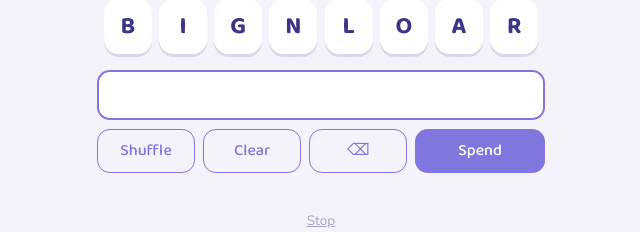
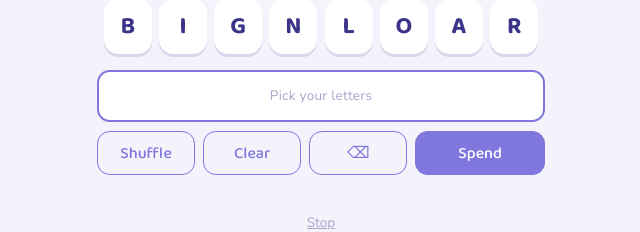
Before and after one commit to anthony-liddle/out-of-sorts, a React (Vite) app: page / in a window 1280 px wide. Shown: the part 232-464 px from the top of the page, without its empty margins (319-959 px from the left). Built offline with nearby package versions, Linux system fonts and the light colour scheme.

Commit message:
feat: you open the game and type (#24)
* feat(ui): the keyboard is global and the word display is not an input

* fix(ui): the word display holds its height whether empty or full

```diff
--- a/src/ui/App.tsx
+++ b/src/ui/App.tsx
@@ -4,9 +4,11 @@ import { buildShare } from '../game/share'
 import { Drift } from './components/Drift'
 import { EndScreen } from './components/EndScreen'
 import { Pool, reconcileSelection } from './components/Pool'
+import { WordDisplay } from './components/WordDisplay'
 import { Stack } from './components/Stack'
 import type { GameServices } from './services'
 import { useGame } from './useGame'
+import { useKeyboard } from './useKeyboard'
 import './theme.css'
 
 export function App({ services }: { services: GameServices }) {
@@ -47,6 +49,44 @@ export function App({ services }: { services: GameServices }) {
     const outcome = game.submit(input)
     if (outcome !== 'rejected') setEntry('', [])
   }
+
+  const backspace = () =>
+    setEntry(
+      input.slice(0, -1),
+      game.pool
+        ? reconcileSelection(game.pool, input, input.slice(0, -1), selection)
+        : [],
+    )
+
+  const clear = () => setEntry('', [])
+
+  /** A typed letter takes the first unused tile bearing it, which is the
+   * same rule a tapped tile follows by index. A letter the pool cannot
+   * supply is simply ignored: the tiles are the alphabet here. */
+  const typeLetter = (letter: string) => {
+    if (!game.pool) return
+    const next = input + letter
+    const nextSelection = reconcileSelection(game.pool, input, next, selection)
+    if (nextSelection[nextSelection.length - 1] === -1) return
+    setEntry(next, nextSelection)
+  }
+
+  // You open the game and type. No click to focus, ever.
+  useKeyboard(
+    useMemo(
+      () => ({
+        letter: typeLetter,
+        spend: submit,
+        backspace,
+        clear,
+      }),
+      // these close over the current input and selection, so they must be
+      // rebuilt when either changes
+      // eslint-disable-next-line react-hooks/exhaustive-deps
+      [input, selection, game.pool, game.submit],
+    ),
+    !game.result,
+  )
 
   const share = () => {
     if (!game.puzzle || !game.run || !game.result || !game.entry) return
@@ -142,32 +182,8 @@ export function App({ services }: { services: GameServices }) {
                 }
               />
             )}
-            <form
-              className="entry"
-              onSubmit={(e) => {
-                e.preventDefault()
-                submit()
-              }}
-            >
-              <label className="visually-hidden" htmlFor="word-input">
-                Type a word
-              </label>
-              <input
-                id="word-input"
-                autoComplete="off"
-                autoCapitalize="none"
-                spellCheck={false}
-                value={input}
-                onChange={(e) => {
-                  const next = e.target.value
-                  setEntry(
-                    next,
-                    game.pool
-                      ? reconcileSelection(game.pool, input, next, selection)
-                      : [],
-                  )
-                }}
-              />
+            <div className="entry">
+              <WordDisplay word={input} error={game.error} />
               <div className="control-row" data-testid="control-row">
                 <button
                   type="button"
@@ -175,38 +191,21 @@ export function App({ services }: { services: GameServices }) {
                 >
                   Shuffle
                 </button>
-                <button type="button" onClick={() => setEntry('', [])}>
+                <button type="button" onClick={clear}>
                   Clear
                 </button>
                 <button
                   type="button"
                   aria-label="Delete last letter"
-                  onClick={() =>
-                    setEntry(
-                      input.slice(0, -1),
-                      game.pool
-                        ? reconcileSelection(
-                            game.pool,
-                            input,
-                            input.slice(0, -1),
-                            selection,
-                          )
-                        : [],
-                    )
-                  }
+                  onClick={backspace}
                 >
                   ⌫
                 </button>
-                <button type="submit" className="spend">
+                <button type="button" className="spend" onClick={submit}>
                   Spend
                 </button>
               </div>
-            </form>
-            {game.error && (
-              <p className="entry-error" role="alert">
-                {game.error}
-              </p>
-            )}
+            </div>
             {game.run && game.entry && (
               <Stack
                 words={game.run.played}
--- /dev/null
+++ b/src/ui/components/WordDisplay.tsx
@@ -0,0 +1,39 @@
+// The word you are building. A DISPLAY, never an input: a real text field
+// needs focus (so you cannot just start typing) and raises the OS keyboard
+// on a phone, covering the board with a keyboard the tiles already replace.
+//
+// It is not an inert div either. It carries the current word for assistive
+// technology, announced as it changes, so a screen reader user can hear what
+// they have built.
+export interface WordDisplayProps {
+  word: string
+  error: string | null
+}
+
+export function WordDisplay({ word, error }: WordDisplayProps) {
+  return (
+    <div className="word-display-wrap">
+      <p
+        className="word-display"
+        data-testid="word-display"
+        role="status"
+        aria-live="polite"
+        aria-atomic="true"
+        aria-label={word ? `Word: ${word.toUpperCase()}` : 'No word yet'}
+      >
+        {word ? (
+          word.toUpperCase()
+        ) : (
+          <span className="word-hint" aria-hidden="true">
+            Pick your letters
+          </span>
+        )}
+      </p>
+      {error && (
+        <p className="entry-error" role="alert">
+          {error}
+        </p>
+      )}
+    </div>
+  )
+}
--- a/src/ui/theme.css
+++ b/src/ui/theme.css
@@ -236,23 +236,41 @@ body {
   padding: 0 1rem;
 }
 
-.entry input {
-  flex: 1;
-  min-width: 0;
+/* The word display. Not an input: a real field needs focus (so you could
+   not just start typing) and raises the OS keyboard over the very tiles
+   that exist so no OS keyboard is needed. */
+.word-display {
+  margin: 0;
+  /* A fixed height, never a minimum: the board must not jump under the
+     player's thumb when the first letter lands. The display font's line box
+     outgrows a min-height the moment there is a word in it, so the height
+     is set outright and the line box is pinned. */
+  height: 3.3rem;
+  line-height: 1;
+  display: flex;
+  align-items: center;
+  justify-content: center;
+  overflow: hidden;
   font-family: var(--font-display);
-  font-size: 1.25rem;
+  font-size: 1.4rem;
+  font-weight: 700;
   color: var(--ink);
   border: 2px solid var(--violet);
   border-radius: 0.8rem;
-  padding: 0.45rem 0.8rem;
+  padding: 0.4rem 0.8rem;
   background: var(--tile);
   text-transform: uppercase;
-  letter-spacing: 0.08em;
+  letter-spacing: 0.12em;
 }
 
-.entry input:focus-visible {
-  outline: 3px solid var(--violet);
-  outline-offset: 2px;
+.word-hint {
+  font-family: var(--font-body);
+  font-size: 0.85rem;
+  font-weight: 400;
+  line-height: 1;
+  letter-spacing: 0.02em;
+  color: var(--ghost);
+  text-transform: none;
 }
 
 .entry-error {
--- /dev/null
+++ b/src/ui/useKeyboard.ts
@@ -0,0 +1,58 @@
+import { useEffect } from 'react';
+
+export interface KeyboardActions {
+  letter(key: string): void;
+  spend(): void;
+  backspace(): void;
+  clear(): void;
+}
+
+/**
+ * Global keydown capture, so you open the game and type. No click to focus,
+ * ever, because the word display is not a text field: on a phone that field
+ * would raise the OS keyboard over the very tiles that exist so no OS
+ * keyboard is needed.
+ *
+ * It yields to anything else focusable. Nothing else is focusable today, but
+ * a future modal or settings field must not have its typing silently eaten.
+ */
+function typingElsewhere(target: EventTarget | null): boolean {
+  if (!(target instanceof HTMLElement)) return false;
+  if (target.isContentEditable) return true;
+  const tag = target.tagName;
+  return tag === 'INPUT' || tag === 'TEXTAREA' || tag === 'SELECT';
+}
+
+export function useKeyboard(actions: KeyboardActions, enabled: boolean): void {
+  useEffect(() => {
+    if (!enabled) return;
+    const onKeyDown = (event: KeyboardEvent) => {
+      if (event.metaKey || event.ctrlKey || event.altKey) return;
+      if (typingElsewhere(event.target)) return;
+
+      if (/^[a-zA-Z]$/.test(event.key)) {
+        event.preventDefault();
+        actions.letter(event.key.toLowerCase());
+        return;
+      }
+      switch (event.key) {
+        case 'Enter':
+          event.preventDefault();
+          actions.spend();
+          break;
+        case 'Backspace':
+          event.preventDefault();
+          actions.backspace();
+          break;
+        case 'Escape':
+          event.preventDefault();
+          actions.clear();
+          break;
+        default:
+          break;
+      }
+    };
+    window.addEventListener('keydown', onKeyDown);
+    return () => window.removeEventListener('keydown', onKeyDown);
+  }, [actions, enabled]);
+}
```
Also changed, not shown: 2 other files (tests, documents, lock files or other folders).
